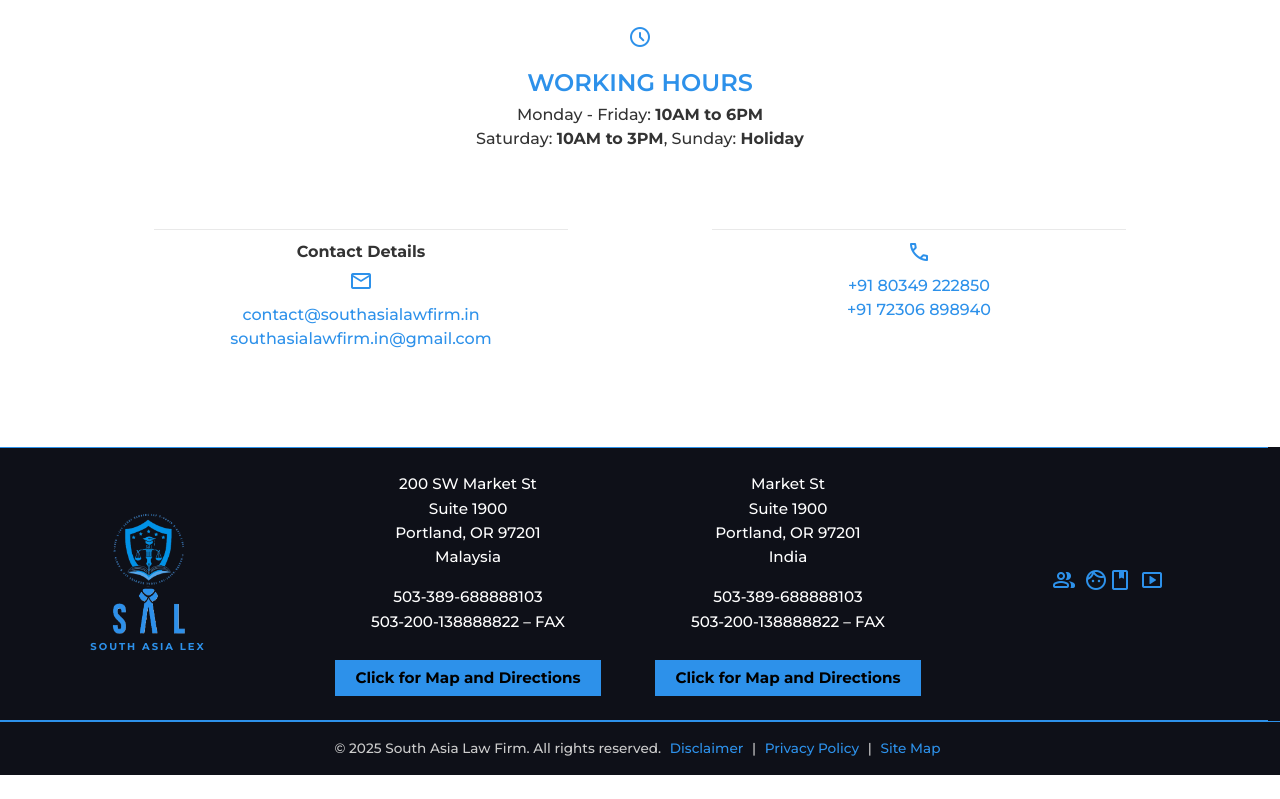
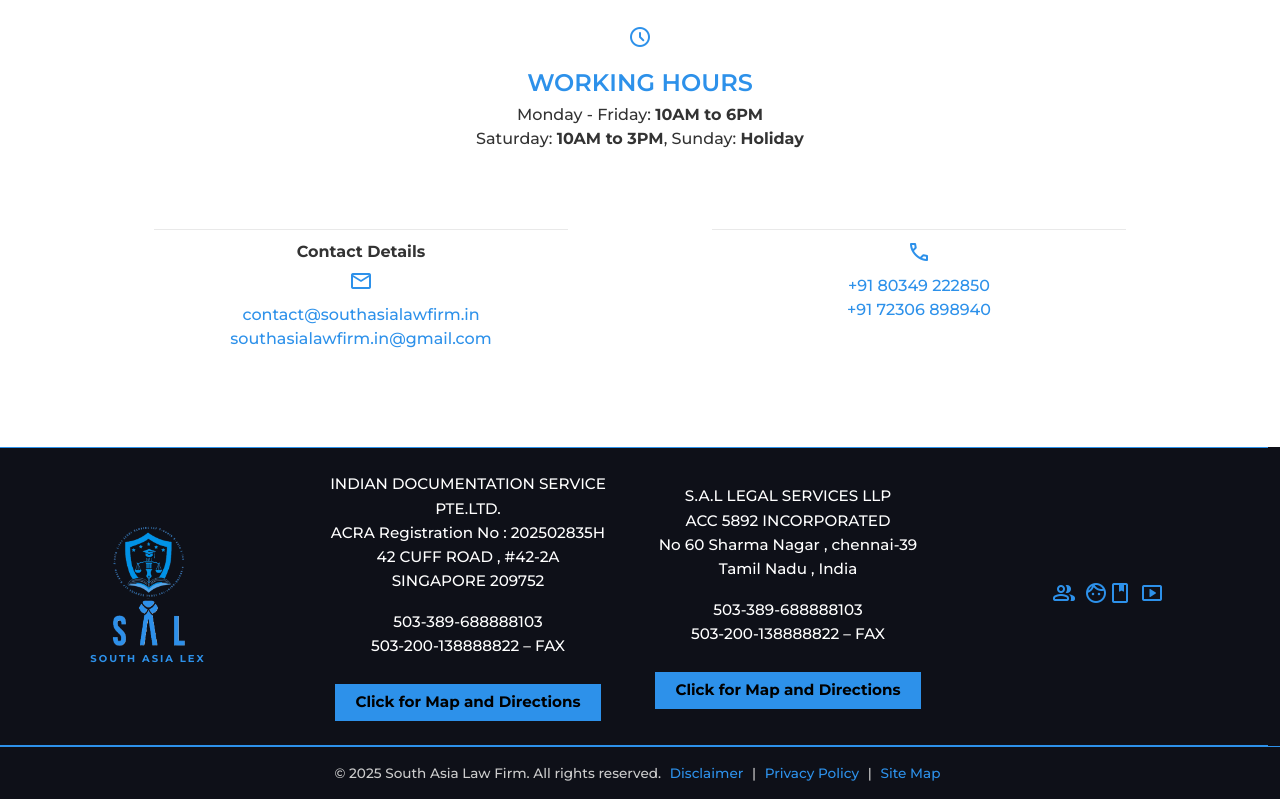
Before and after one commit to jameelmac104/salf, an Angular app: page /home in a window 1280 px wide. Shown: the part 3992-4791 px from the top of the page. Before the commit the page ends 4767 px from the top, so only its background shows below. Built offline with nearby package versions, Linux system fonts and the light colour scheme.

Commit message:
address update

```diff
--- a/src/app/components/footer/footer.component.html
+++ b/src/app/components/footer/footer.component.html
@@ -9,7 +9,10 @@
                     <img src="'../../../../assets/images/whatsapp-icon.png" width="30">
                 </a>
             </li>
-            <li class="dropdown_item-2">Item 2</li>
+            <li class="dropdown_item-1" style="background-color: #c02c22; color: white;">
+                <a  href="https://mail.google.com/mail/?view=cm&fs=1&to=someone@example.com&su=Hello&body=Message%20goes%20here" target="_blank">
+                <img src="'../../../../assets/images/mail-icon.png" width="30" ></a>
+            </li>
         </ul>
     </li>
 </div>
@@ -85,15 +88,15 @@
 
         <!-- Address -->
         <div class="footer-address text-center mb-3 mb-md-0 col-md-3 col-sm-10">
-            <p>200 SW Market St<br>Suite 1900<br>Portland, OR 97201<br>Malaysia</p>
+            <p>INDIAN DOCUMENTATION SERVICE PTE.LTD.<br>ACRA Registration No : 202502835H<br>42 CUFF ROAD , #42-2A<br>SINGAPORE 209752</p>
             <p>503-389-688888103<br>503-200-138888822 – FAX</p>
-            <button class="map-button">Click for Map and Directions</button>
+            <a href="https://maps.app.goo.gl/mMm8GmzYD8yATVib6"><button class="map-button">Click for Map and Directions</button></a>
         </div>
 
         <div class="footer-address text-center mb-3 mb-md-0 col-md-3 col-sm-10">
-            <p>Market St<br>Suite 1900<br>Portland, OR 97201<br>India</p>
+            <p>S.A.L LEGAL SERVICES LLP<br>ACC 5892 INCORPORATED<br>No 60 Sharma Nagar , chennai-39<br>Tamil Nadu , India</p>
             <p>503-389-688888103<br>503-200-138888822 – FAX</p>
-            <button class="map-button">Click for Map and Directions</button>
+            <a href="https://maps.app.goo.gl/qvbcfdRzQCiHkyuS6"><button class="map-button">Click for Map and Directions</button></a>
 
         </div>
 
```
Also changed, not shown: src/assets/images/mail-icon.png (added).
